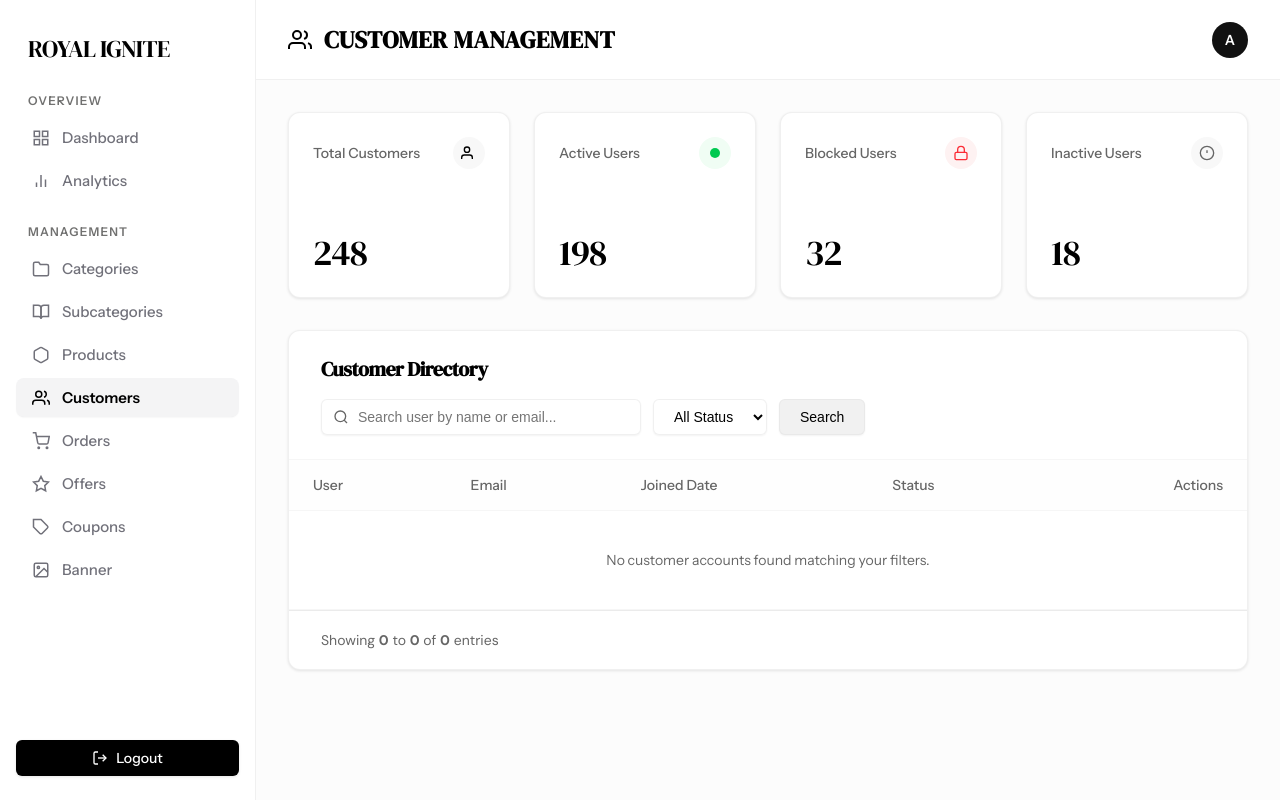
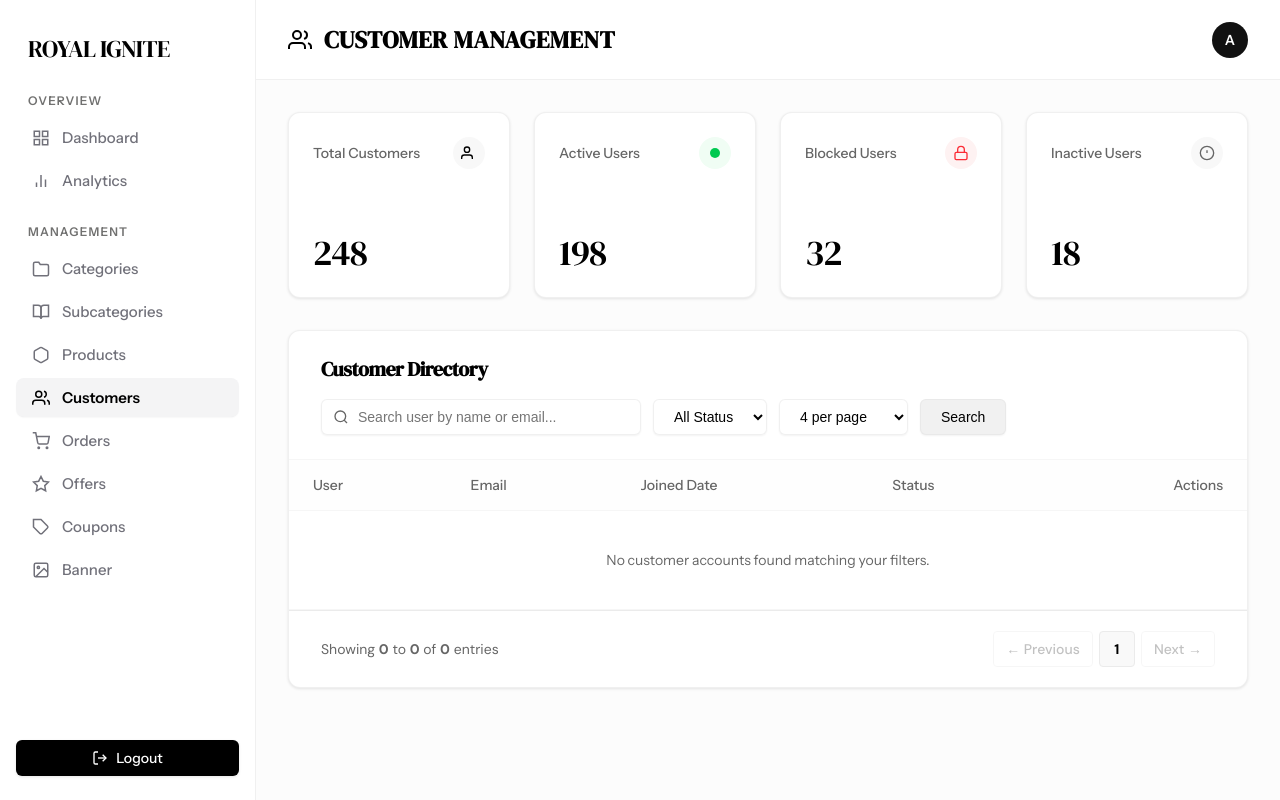
Before and after one commit to georget333666999-gif/Royal_Ignite, a Node server app: page /admin/users in a window 1280 px wide. Run offline with Node 20, Linux system fonts and the light colour scheme; some libraries are stand-ins or nearby versions.

Commit message:
feat: add full pagination controls and items-per-page selector to Customer Management

```diff
--- a/ADMIN/controllers/userController.js
+++ b/ADMIN/controllers/userController.js
@@ -7,18 +7,20 @@ const getUserList = async (req, res) => {
         const search = req.query.search || "";
         const statusFilter = req.query.status || "all";
         let page = Number(req.query.page) || 1;
+        let limit = Number(req.query.limit) || 4;
 
         const result = await userService.getUsers(
             search,
             statusFilter,
             page,
-            10
+            limit
         );
 
         res.render("users/userList", {
             users: result.users,
             search,
             statusFilter,
+            limit: result.limit,
             currentPage: result.currentPage,
             totalPages: result.totalPages,
             totalUsers: result.totalUsers,
@@ -48,11 +50,13 @@ const blockUser = async (req, res) => {
 
         const search = req.body.search || "";
         const status = req.body.status || "all";
+        const limit = req.body.limit || 4;
         const page = req.body.page || 1;
 
         const query = new URLSearchParams();
         if (search) query.set("search", search);
         if (status) query.set("status", status);
+        if (limit) query.set("limit", limit);
         query.set("page", page);
 
         res.redirect(`/admin/users?${query.toString()}`);
@@ -77,11 +81,13 @@ const unblockUser = async (req, res) => {
 
         const search = req.body.search || "";
         const status = req.body.status || "all";
+        const limit = req.body.limit || 4;
         const page = req.body.page || 1;
 
         const query = new URLSearchParams();
         if (search) query.set("search", search);
         if (status) query.set("status", status);
+        if (limit) query.set("limit", limit);
         query.set("page", page);
 
         res.redirect(`/admin/users?${query.toString()}`);
--- a/ADMIN/services/userService.js
+++ b/ADMIN/services/userService.js
@@ -5,7 +5,7 @@ const escapeRegex = (value) => {
 };
 
 // Get Users with Status Filter & Counts
-const getUsers = async (search = "", statusFilter = "all", page = 1, limit = 10) => {
+const getUsers = async (search = "", statusFilter = "all", page = 1, limit = 4) => {
     const filter = {
         isAdmin: false
     };
@@ -54,7 +54,8 @@ const getUsers = async (search = "", statusFilter = "all", page = 1, limit = 10)
         inactiveUsers,
         totalUsers,
         totalPages,
-        currentPage
+        currentPage,
+        limit
     };
 };
 
--- a/ADMIN/views/users/userList.ejs
+++ b/ADMIN/views/users/userList.ejs
@@ -242,6 +242,13 @@
                             <option value="inactive" <%= typeof statusFilter !== 'undefined' && statusFilter === 'inactive' ? 'selected' : '' %>>Inactive</option>
                         </select>
 
+                        <select name="limit" class="filter-select" onchange="this.form.submit();">
+                            <option value="4" <%= typeof limit !== 'undefined' && limit === 4 ? 'selected' : '' %>>4 per page</option>
+                            <option value="8" <%= typeof limit !== 'undefined' && limit === 8 ? 'selected' : '' %>>8 per page</option>
+                            <option value="10" <%= typeof limit !== 'undefined' && limit === 10 ? 'selected' : '' %>>10 per page</option>
+                            <option value="20" <%= typeof limit !== 'undefined' && limit === 20 ? 'selected' : '' %>>20 per page</option>
+                        </select>
+
                         <button type="submit" class="btn-filter-search">Search</button>
 
                         <% if (search || (typeof statusFilter !== 'undefined' && statusFilter !== 'all')) { %>
@@ -307,6 +314,7 @@
                                                 <form action="/admin/users/<%= user._id %>/unblock" method="POST" style="display: inline;" onsubmit="return confirm('Are you sure you want to unblock <%= user.name %>?');">
                                                     <input type="hidden" name="search" value="<%= search || '' %>">
                                                     <input type="hidden" name="status" value="<%= typeof statusFilter !== 'undefined' ? statusFilter : 'all' %>">
+                                                    <input type="hidden" name="limit" value="<%= typeof limit !== 'undefined' ? limit : 4 %>">
                                                     <input type="hidden" name="page" value="<%= currentPage %>">
                                                     <button type="submit" class="btn-pill-unblock">Unblock</button>
                                                 </form>
@@ -314,6 +322,7 @@
                                                 <form action="/admin/users/<%= user._id %>/block" method="POST" style="display: inline;" onsubmit="return confirm('Are you sure you want to block <%= user.name %>?');">
                                                     <input type="hidden" name="search" value="<%= search || '' %>">
                                                     <input type="hidden" name="status" value="<%= typeof statusFilter !== 'undefined' ? statusFilter : 'all' %>">
+                                                    <input type="hidden" name="limit" value="<%= typeof limit !== 'undefined' ? limit : 4 %>">
                                                     <input type="hidden" name="page" value="<%= currentPage %>">
                                                     <button type="submit" class="btn-pill-block">Block</button>
                                                 </form>
@@ -326,37 +335,35 @@
                     </table>
                 </div>
 
-                <!-- Footer Pagination -->
+                <!-- Footer Pagination Controls -->
                 <div class="directory-footer">
                     <div>
-                        Showing <strong><%= users.length > 0 ? (currentPage - 1) * 10 + 1 : 0 %></strong> to <strong><%= Math.min(currentPage * 10, totalUsers) %></strong> of <strong><%= totalUsers %></strong> entries
+                        Showing <strong><%= users.length > 0 ? (currentPage - 1) * limit + 1 : 0 %></strong> to <strong><%= Math.min(currentPage * limit, totalUsers) %></strong> of <strong><%= totalUsers %></strong> entries
                     </div>
 
-                    <% if (totalPages > 1) { %>
                     <div class="pagination-group">
                         <% if (currentPage > 1) { %>
-                                <a href="/admin/users?page=<%= currentPage - 1 %><%= search ? '&search=' + encodeURIComponent(search) : '' %><%= statusFilter !== 'all' ? '&status=' + statusFilter : '' %>" class="page-btn">
+                            <a href="/admin/users?page=<%= currentPage - 1 %><%= search ? '&search=' + encodeURIComponent(search) : '' %><%= statusFilter !== 'all' ? '&status=' + statusFilter : '' %>&limit=<%= limit %>" class="page-btn">
                                 &larr; Previous
                             </a>
                         <% } else { %>
-                                <span class="page-btn" style="opacity: 0.5; cursor: not-allowed;">&larr; Previous</span>
+                            <span class="page-btn" style="opacity: 0.4; cursor: not-allowed;">&larr; Previous</span>
                         <% } %>
 
                         <% for (let page = 1; page <= totalPages; page++) { %>
-                                <a href="/admin/users?page=<%= page %><%= search ? '&search=' + encodeURIComponent(search) : '' %><%= statusFilter !== 'all' ? '&status=' + statusFilter : '' %>" class="page-btn <%= page === currentPage ? 'active' : '' %>">
+                            <a href="/admin/users?page=<%= page %><%= search ? '&search=' + encodeURIComponent(search) : '' %><%= statusFilter !== 'all' ? '&status=' + statusFilter : '' %>&limit=<%= limit %>" class="page-btn <%= page === currentPage ? 'active' : '' %>">
                                 <%= page %>
                             </a>
                         <% } %>
 
                         <% if (currentPage < totalPages) { %>
-                                <a href="/admin/users?page=<%= currentPage + 1 %><%= search ? '&search=' + encodeURIComponent(search) : '' %><%= statusFilter !== 'all' ? '&status=' + statusFilter : '' %>" class="page-btn">
+                            <a href="/admin/users?page=<%= currentPage + 1 %><%= search ? '&search=' + encodeURIComponent(search) : '' %><%= statusFilter !== 'all' ? '&status=' + statusFilter : '' %>&limit=<%= limit %>" class="page-btn">
                                 Next &rarr;
                             </a>
                         <% } else { %>
-                                <span class="page-btn" style="opacity: 0.5; cursor: not-allowed;">Next &rarr;</span>
+                            <span class="page-btn" style="opacity: 0.4; cursor: not-allowed;">Next &rarr;</span>
                         <% } %>
                     </div>
-                    <% } %>
                 </div>
 
             </div>
```
Lines whose indentation alone changed are shown as unchanged.
